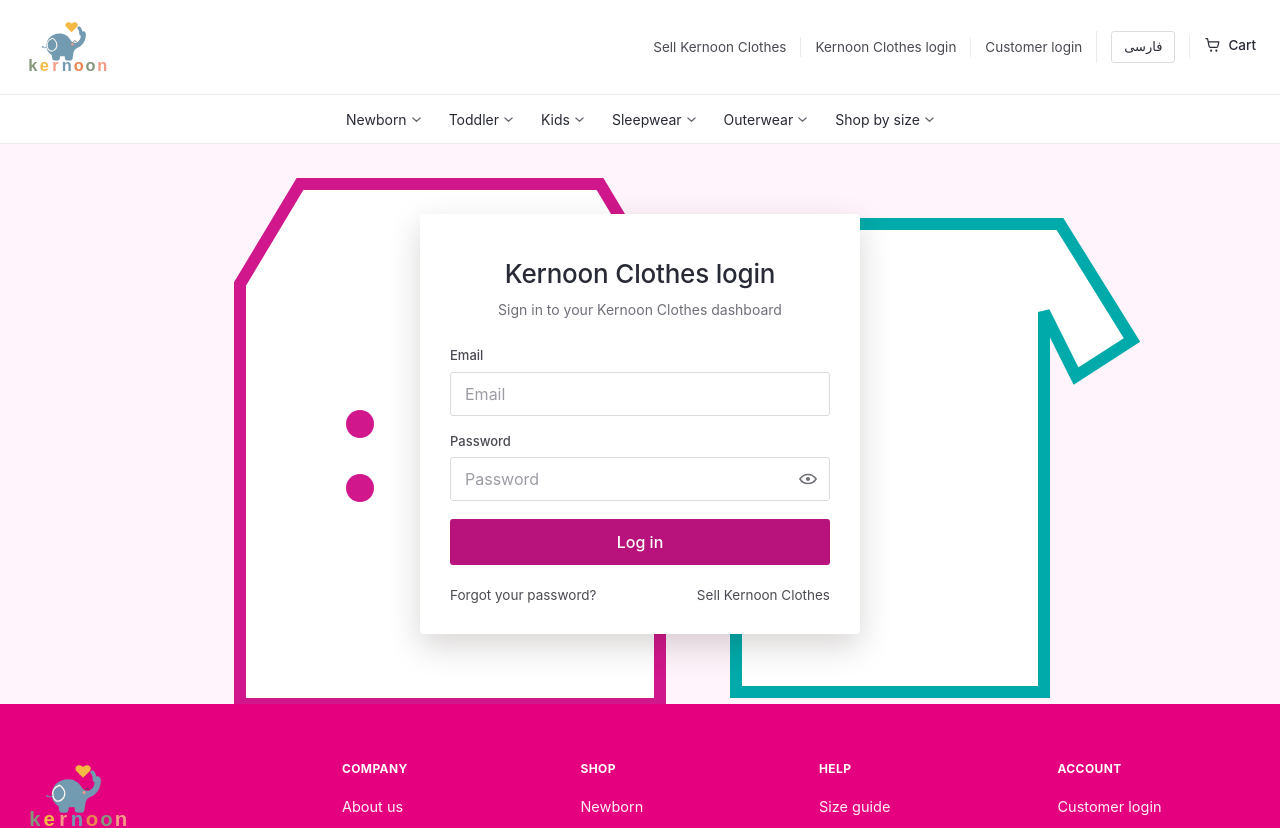
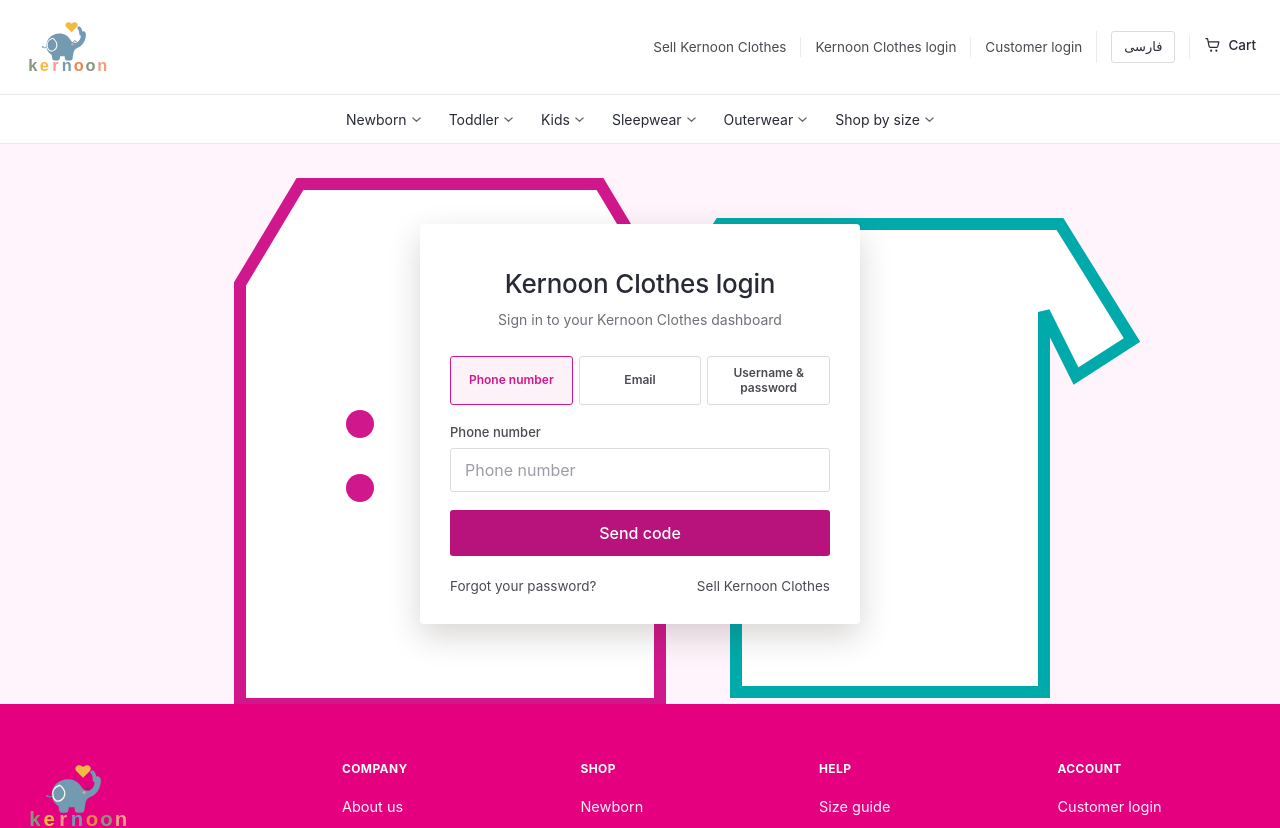
Before and after one commit to hadimojak/kernoon-front, a React (Vite) app: page /sell/login in a window 1280 px wide. Shown: the top 828 px of the page. Built offline with nearby package versions, Linux system fonts and the light colour scheme.

Commit message:
seller update

```diff
--- a/src/api/account.ts
+++ b/src/api/account.ts
@@ -49,8 +49,24 @@
   return request<SessionResponse>('/auth/login', { username, password })
 }
 
-export function loginAsSeller(email: string, password: string) {
-  return request<SessionResponse>('/auth/seller/login', { email, password })
+export function requestSellerPhoneCode(phone: string) {
+  return request<{ sent: boolean }>('/auth/seller/phone/code', { phone })
+}
+
+export function loginSellerWithPhone(phone: string, code: string) {
+  return request<SessionResponse>('/auth/seller/phone/login', { phone, code })
+}
+
+export function requestSellerEmailCode(email: string) {
+  return request<{ sent: boolean }>('/auth/seller/email/code', { email })
+}
+
+export function loginSellerWithEmail(email: string, code: string) {
+  return request<SessionResponse>('/auth/seller/email/login', { email, code })
+}
+
+export function loginAsSeller(username: string, password: string) {
+  return request<SessionResponse>('/auth/seller/login', { username, password })
 }
 
 async function request<T>(path: string, body: unknown) {
--- a/src/pages/SellerLoginPage.tsx
+++ b/src/pages/SellerLoginPage.tsx
@@ -1,16 +1,35 @@
 import { useEffect, useState, type FormEvent } from 'react'
 import { Link, useNavigate } from 'react-router-dom'
-import { loginAsSeller } from '../api/account'
+import {
+  loginAsSeller,
+  loginSellerWithEmail,
+  loginSellerWithPhone,
+  requestSellerEmailCode,
+  requestSellerPhoneCode,
+} from '../api/account'
 import { canOpenSellerPanel } from '../auth/session'
 import { AuthLayout } from '../components/AuthLayout'
 import { PasswordInput } from '../components/PasswordInput'
 import { useI18n } from '../i18n/useI18n'
 
+type LoginMethod = 'phone' | 'email' | 'password'
+
+const methods: { id: LoginMethod; label: 'auth.methodPhone' | 'auth.methodEmail' | 'auth.methodUser' }[] = [
+  { id: 'phone', label: 'auth.methodPhone' },
+  { id: 'email', label: 'auth.methodEmail' },
+  { id: 'password', label: 'auth.methodUser' },
+]
+
 export default function SellerLoginPage() {
   const { t } = useI18n()
   const navigate = useNavigate()
+  const [method, setMethod] = useState<LoginMethod>('phone')
+  const [phone, setPhone] = useState('')
   const [email, setEmail] = useState('')
+  const [username, setUsername] = useState('')
   const [password, setPassword] = useState('')
+  const [code, setCode] = useState('')
+  const [codeSent, setCodeSent] = useState(false)
   const [error, setError] = useState('')
   const [pending, setPending] = useState(false)
 
@@ -18,20 +37,42 @@
     document.title = `${t('seller.loginTitle')} | ${t('brand.name')}`
   }, [t])
 
+  function chooseMethod(next: LoginMethod) {
+    setMethod(next)
+    setCode('')
+    setCodeSent(false)
+    setError('')
+  }
+
   async function handleSubmit(event: FormEvent<HTMLFormElement>) {
     event.preventDefault()
     setError('')
     setPending(true)
     try {
-      const session = await loginAsSeller(email, password)
+      const session =
+        method === 'password'
+          ? await loginAsSeller(username, password)
+          : !codeSent
+            ? null
+            : method === 'phone'
+              ? await loginSellerWithPhone(phone, code)
+              : await loginSellerWithEmail(email, code)
+
+      if (!session) {
+        if (method === 'phone') await requestSellerPhoneCode(phone)
+        else await requestSellerEmailCode(email)
+        setCodeSent(true)
+        return
+      }
+
       if (!canOpenSellerPanel(session.user.role)) {
         setError(t('auth.loginError'))
         return
       }
       localStorage.setItem('kernoon-session', JSON.stringify(session))
       navigate('/seller-panel')
-    } catch {
-      setError(t('auth.loginError'))
+    } catch (caught) {
+      setError(caught instanceof Error ? caught.message : t('auth.loginError'))
     } finally {
       setPending(false)
     }
@@ -39,7 +80,43 @@
 
   return (
     <AuthLayout title={t('seller.loginTitle')} subtitle={t('seller.loginLead')}>
-      <form className="auth-form" onSubmit={handleSubmit} noValidate>
+      <form className="auth-form" onSubmit={handleSubmit}>
+        <div className="auth-methods" role="tablist" aria-label={t('auth.methods')}>
+          {methods.map((item) => (
+            <button
+              key={item.id}
+              className={item.id === method ? 'auth-methods__option is-selected' : 'auth-methods__option'}
+              type="button"
+              role="tab"
+              aria-selected={item.id === method}
+              onClick={() => chooseMethod(item.id)}
+            >
+              {t(item.label)}
+            </button>
+          ))}
+        </div>
+
+        {method === 'phone' ? (
+          <div className="auth-field">
+            <label className="auth-field__label" htmlFor="seller-phone">
+              {t('auth.phone')}
+            </label>
+            <input
+              className="auth-field__input"
+              id="seller-phone"
+              name="phone"
+              type="tel"
+              autoComplete="tel"
+              inputMode="tel"
+              placeholder={t('auth.phone')}
+              value={phone}
+              onChange={(event) => setPhone(event.target.value)}
+              required
+            />
+          </div>
+        ) : null}
+
+        {method === 'email' ? (
           <div className="auth-field">
             <label className="auth-field__label" htmlFor="seller-email">
               {t('auth.email')}
@@ -47,16 +124,35 @@
             <input
               className="auth-field__input"
               id="seller-email"
-            placeholder={t('auth.email')}
               name="email"
               type="email"
               autoComplete="email"
+              placeholder={t('auth.email')}
               value={email}
               onChange={(event) => setEmail(event.target.value)}
               required
             />
           </div>
+        ) : null}
 
+        {method === 'password' ? (
+          <>
+            <div className="auth-field">
+              <label className="auth-field__label" htmlFor="seller-username">
+                {t('auth.username')}
+              </label>
+              <input
+                className="auth-field__input"
+                id="seller-username"
+                name="username"
+                type="text"
+                autoComplete="username"
+                placeholder={t('auth.username')}
+                value={username}
+                onChange={(event) => setUsername(event.target.value)}
+                required
+              />
+            </div>
             <div className="auth-field">
               <label className="auth-field__label" htmlFor="seller-password">
                 {t('auth.password')}
@@ -64,14 +160,40 @@
               <PasswordInput
                 className="auth-field__input"
                 id="seller-password"
-            placeholder={t('auth.password')}
                 name="password"
                 autoComplete="current-password"
+                placeholder={t('auth.password')}
                 value={password}
                 onChange={(event) => setPassword(event.target.value)}
                 required
               />
             </div>
+          </>
+        ) : null}
+
+        {method !== 'password' && codeSent ? (
+          <div className="auth-field">
+            <label className="auth-field__label" htmlFor="seller-code">
+              {t('auth.code')}
+            </label>
+            <input
+              className="auth-field__input"
+              id="seller-code"
+              name="code"
+              inputMode="numeric"
+              autoComplete="one-time-code"
+              maxLength={6}
+              pattern="[0-9]{6}"
+              placeholder={t('auth.code')}
+              value={code}
+              onChange={(event) => setCode(event.target.value.replace(/\D/g, '').slice(0, 6))}
+              required
+            />
+            <p className="auth-form__note">
+              {method === 'phone' ? t('auth.codeSentPhone') : t('auth.codeSentEmail')}
+            </p>
+          </div>
+        ) : null}
 
         {error ? (
           <p className="auth-form__error" role="alert">
@@ -80,7 +202,7 @@
         ) : null}
 
         <button className="auth-submit" type="submit" disabled={pending}>
-          {t('auth.login')}
+          {method !== 'password' && !codeSent ? t('auth.sendCode') : t('auth.login')}
         </button>
 
         <div className="auth-links">
```
Lines whose indentation alone changed are shown as unchanged.
